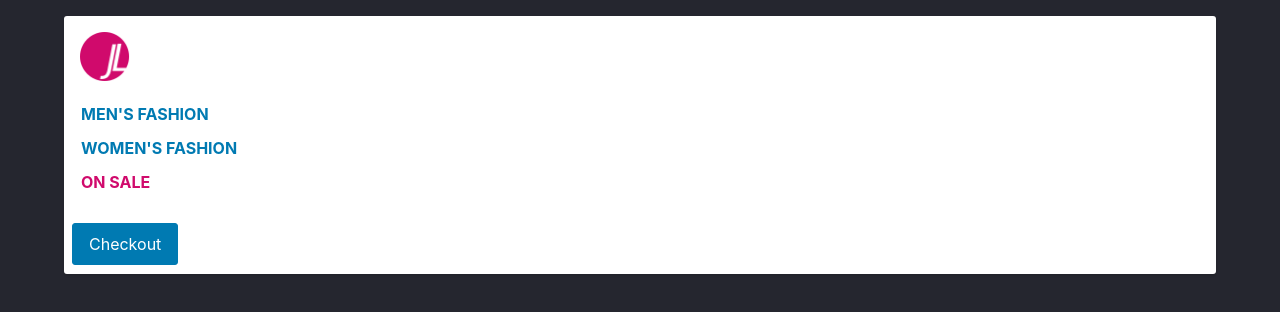
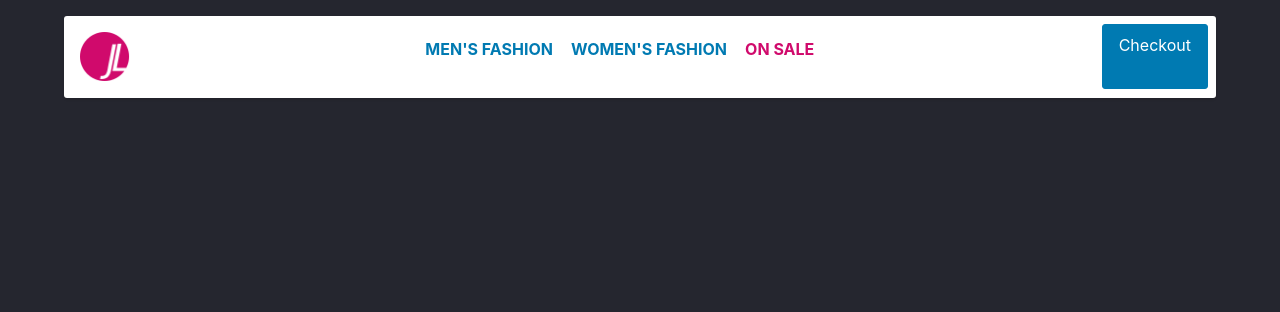
Before and after one commit to zaynab-dh/codi-project, a website: page week-2/17-nav-menu/index.html in a window 1280 px wide. Drawn offline with Linux system fonts and the light colour scheme.

Commit message:
completed 17-nav-menu exercise

```diff
--- a/week-2/17-nav-menu/styles.css
+++ b/week-2/17-nav-menu/styles.css
@@ -1 +1,17 @@
 /* Write your media queries and flexbox CSS below */
+@media screen and (min-width: 480px) {
+  .site-header__nav {
+    display: flex;
+  }
+}
+@media screen and (min-width: 700px) {
+  .site-header {
+    display: flex;
+  }
+}
+@media screen and (min-width: 992px) {
+  .site-header {
+    display: flex;
+    justify-content: space-between;
+  }
+}
```
